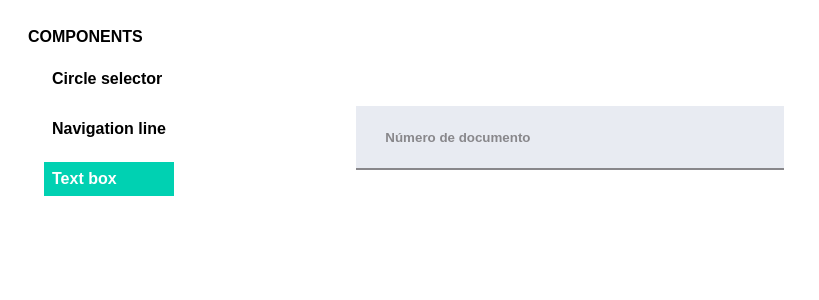
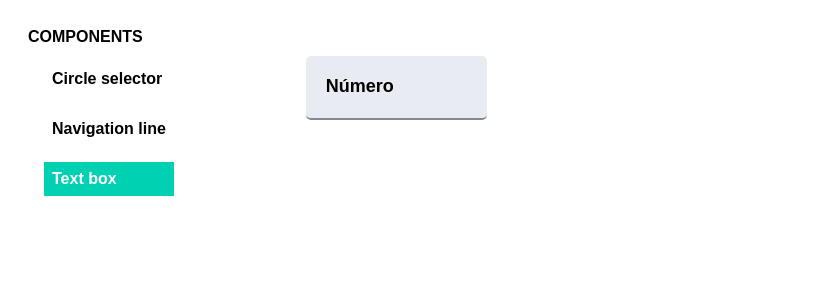
Before and after one commit to LaraGuardiola/angular-circleselector, an Angular app: page / in a window 1280 px wide. Both pictures are taken after a click on the item "Text box". Shown: the top 300 px of the page, without its empty margins (0-819 px from the left). Built offline with nearby package versions, Linux system fonts and the light colour scheme.

Commit message:
added animation

```diff
--- a/src/app/text-box/text-box.component.css
+++ b/src/app/text-box/text-box.component.css
@@ -1,22 +1,28 @@
 .text-box {
+    position: relative;
     margin-top: 3em;
     margin-left: 6em;
 }
 
 .input {
-    margin: 50px;
-    width: 400px;
     height: 60px;
     background-color: 'yellow';
     outline: 0;
-    border: none;
-    padding-left: 2em;
-
+    border: 1px #88878b;
+    border-radius: 5px;
+    text-indent: 20px;
 }
 
-.input::placeholder {
+.placeholder {
     position: absolute;
-    transform: translate(2%, 0%);
-    color: #88878b;
-    font-weight: 800;
+    left: 20px;
+    top: 20px;
+    font-size: 18px;
+    transition: 0.2s ease all
 }
+
+.input:focus ~ .placeholder {
+    font-size: 12px;
+    top: 10px;
+    font-weight: 600;
+}
--- a/src/app/text-box/text-box.component.html
+++ b/src/app/text-box/text-box.component.html
@@ -1,10 +1,9 @@
 <div class="text-box">
     <input
         class="input"
-        (focus)="onFocus()"
         [type]="inputType"
-        [placeholder]="placeholder"
         #input
     >
+    <span class="placeholder">{{placeholder}}</span>
     <p *ngIf="">sdafas</p>
 </div>
--- a/src/app/text-box/text-box.component.ts
+++ b/src/app/text-box/text-box.component.ts
@@ -19,7 +19,7 @@ export class TextBoxComponent implements OnInit {
     this.inputType = 'text';
     this.height = 30
     this.width = 200
-    this.placeholder = 'Número de documento'
+    this.placeholder = 'Número'
     this.backgroundColor = '#e8ebf2'
     this.inputStyle = {
       height: `${this.height}px`,
```
